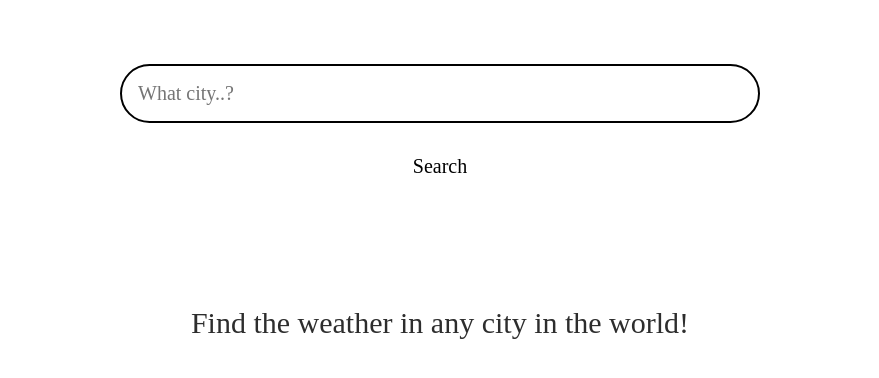
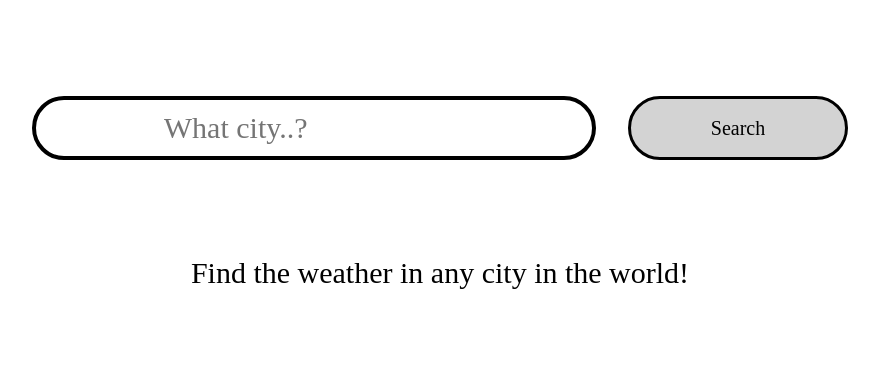
Before and after one commit to GuroWalle/WeatherForecast, a Vue app: page / in a window 1280 px wide. Shown: the top 378 px of the page, without its empty margins (200-1079 px from the left). Built offline with nearby package versions, Linux system fonts and the light colour scheme; a web font is replaced by a local one.

Commit message:
Made styling changes. For somereason media screen does not work, don't know why

```diff
--- a/src/components/WeatherForecast.vue
+++ b/src/components/WeatherForecast.vue
@@ -1,22 +1,24 @@
 <!-- Gotten help from: https://www.youtube.com/watch?v=5Uxe_MNd6go&list=PLgiAmmJALlgzvpogJwhFytLmh6tI-TQSN&index=13&ab_channel=SomTeaCodes -->
 <template>
   <div class="forecast">
+    <div class="forecast__search">
       <!-- .prevent prevnts the site to refresh -->
-    <form class="forecast__form" v-on:submit.prevent="getWeather">
+      <form v-on:submit.prevent="getWeather">
         <input
           type="text"
           placeholder="What city..?"
           v-model="citySearch"
           autocomplete="off"
-        class="forecast__form-input"
+          class="forecast__input"
         />
       </form>
       <button class="forecast__search--button" @click="getWeather">Search</button>
+    </div>
 
     <p class="forecast__app-info" v-if="onMainSite">
       Find the weather in any city in the world!
     </p>
-    <p class="forecast__error" v-if="noCityFound">No city found</p>
+    <p class="forecast__error" v-if="cityFound">No city found</p>
 
     <div class="forecast__city-and-date">
       <h1>{{ weather.cityName }}</h1>
@@ -76,7 +78,7 @@ export default {
         citySearch: "",
 
         visible: false,
-      noCityFound: false,
+        cityFound: false,
         onMainSite: true,
 
         // Background images
@@ -184,14 +186,14 @@ export default {
 
           // Makes the weather forecast visible after all the data has been checked
           this.visible = true;
-        this.noCityFound = false;
+          this.cityFound = false;
           this.onMainSite = false;
 
           // If something does not match, show error
         } catch (error) {
           console.log(error);
           this.visible = false;
-        this.noCityFound = true;
+          this.cityFound = true;
           this.onMainSite = false;
         }
       },
@@ -219,34 +221,48 @@ export default {
     display: flex;
     flex-direction: column;
     align-items: center;
-  margin: var(--size--medium);
+    width: 100%;
+    height: 110vh;
+    background: white;
   }
 
-.forecast__form-input {
-  width: 40rem;
-  border: 2px solid black;
+  .forecast__search {
+    display: flex;
+    flex-direction: row;
+    margin: var(--size-big) 0 0 0;
+    gap: 2rem;
+  }
+
+  .forecast__input {
+    padding: 0.7rem 8rem;
+    border: 0.3rem solid black;
     border-radius: 2rem;
-  padding: 1rem;
-  font-size: var(--font--caption);
+    background: white;
+    font-size: var(--font-body);
   }
 
   .forecast__search--button {
-  margin: 2rem 0;
-  font-size: var(--font--caption);
+    padding: 0 5rem;
+    border-radius: 2rem;
+    border: 0.2rem solid black;
+    font-size: var(--font-caption);
+    color: black;
+    background: lightgrey;
   }
 
 /* show if onMainSite = true */
   .forecast__app-info {
-  margin: var(--size--big);
-  font-size: var(--font--body);
-  color: rgba(0, 0, 0, 0.822);
+    margin: var(--size-big) 0;
+    text-align: center;
+    font-size: var(--font-body);
   }
 
-/* shows if noCityFound = true */
+/* shows if cityFound = true */
   .forecast__error {
-  margin: var(--size--small);
-  font-size: var(--font--body);
-  color: rgb(255, 0, 0);
+    margin: var(--size-big) 0;
+    text-align: center;
+    font-size: var(--font-body);
+    color: red;
   }
 
    .forecast__city-and-date {
@@ -257,13 +273,13 @@ export default {
   }
 
   .forecast__city-and-date h1 {
-  font-size: var(--font--heading);
-  margin: var(--size--small) 0;
+    font-size: var(--font-heading);
+    margin: var(--size-small) 0;
   }
 
 /* shows if visible = true  */
   .forecast__city-and-date h2 {
-  font-size: var(--font--body);
+    font-size: var(--font-body);
   }
 
   .forecast__weather {
@@ -275,13 +291,13 @@ export default {
     border: 2px solid black;
     border-radius: 2rem;
     background: rgba(155, 150, 150, 0.473);
-  font-size: var(--font--body);
+    font-size: var(--font-body);
   }
 
-/* shows if noCityFound = true */
+/* shows if cityFound = true */
   .forecast__weather h3 {
     background: rgba(255, 255, 255, 0.699);
-  font-size: var(--font--body);
+    font-size: var(--font-body);
     padding-left: 1rem;
     z-index: 1;
     margin-left: 2rem;
@@ -292,4 +308,13 @@ export default {
     position: absolute;
     width: 34.7rem;
   }
+
+/* media screen does not work an I don't know why */
+  @media screen and (max-width: 500px){
+    .forecast {
+      background: blue;
+  }
+  }
+
+
 </style>
--- a/src/style/variables.css
+++ b/src/style/variables.css
@@ -1,13 +1,13 @@
 :root {
 	--font-family: 'Monaco';
 
-	--font--heading: 3.125rem;
-	--font--body: 1.875rem;
-	--font--caption: 1.25rem;
+	--font-heading: 3.125rem;
+	--font-body: 1.875rem;
+	--font-caption: 1.25rem;
 
-	--size--big: 6rem;
-	--size--medium: 4rem;
-	--size--small: 2.5rem;
+	--size-big: 6rem;
+	--size-medium: 4rem;
+	--size-small: 2.5rem;
 }
 
 @font-face {
--- a/vite.config.js
+++ b/vite.config.js
@@ -1,5 +1,8 @@
 import vue from '@vitejs/plugin-vue';
 
 export default {
-	plugins: [vue()],
+   plugins: [vue()],
+   server: {
+      host: true
+   }
 };
```
Also changed, not shown: 1 other file (tests, documents, lock files or other folders). Lines whose indentation alone changed are shown as unchanged.
